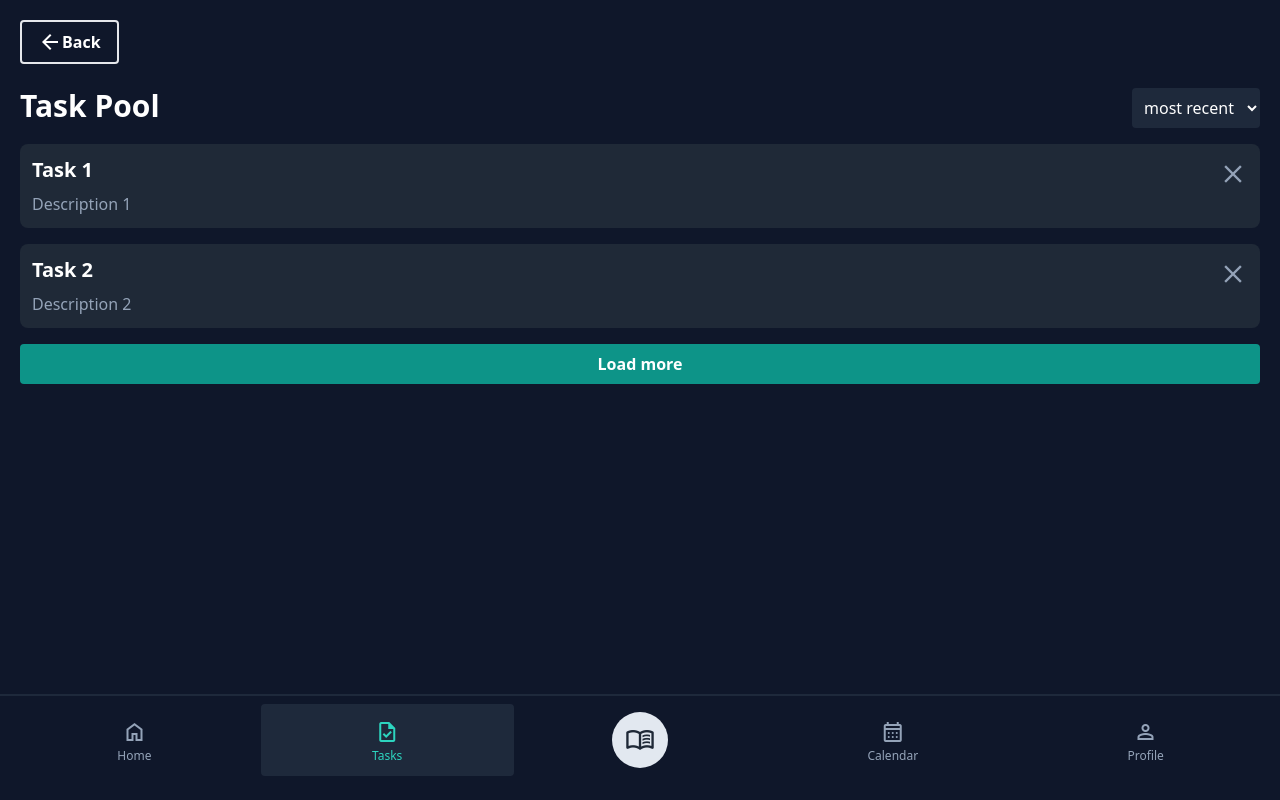
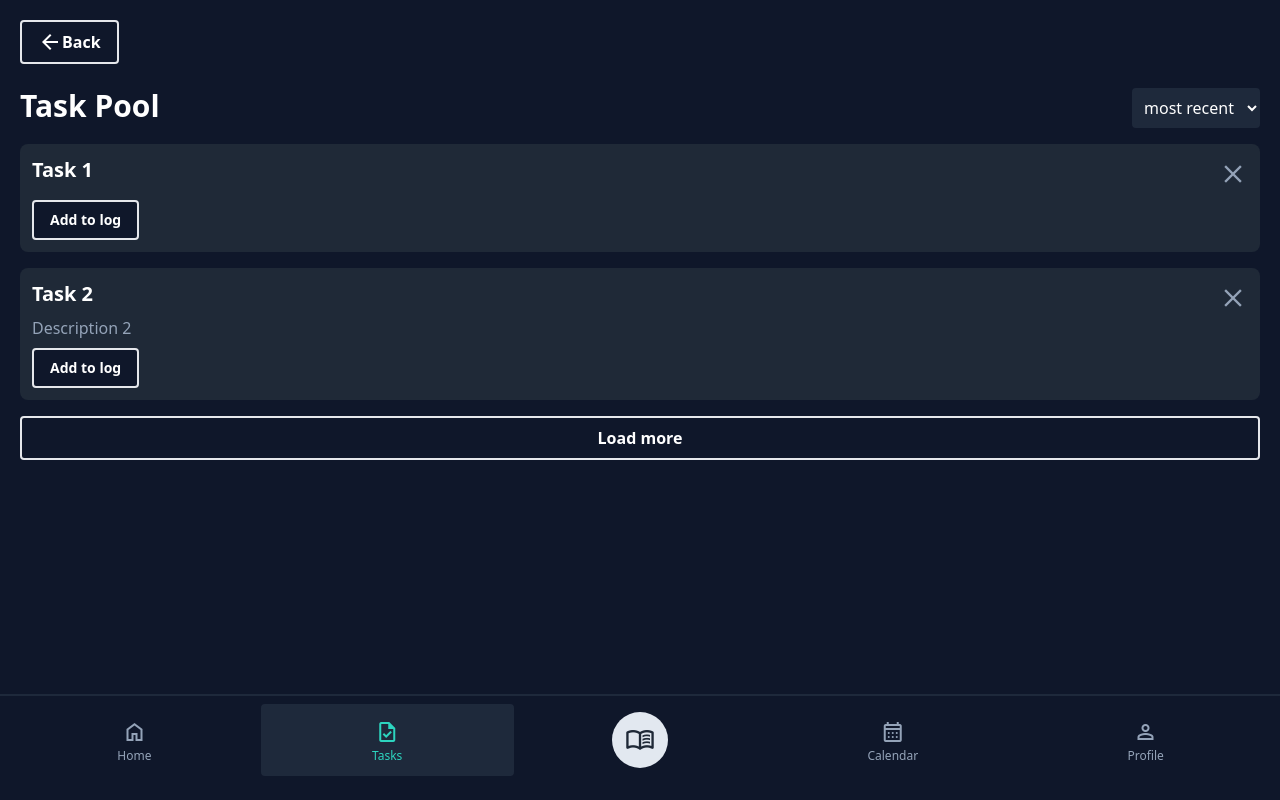
Before and after one commit to Zakkkk/tt-app, a React (Vite) app in the folder frontend/: page /tasks/pool in a window 1280 px wide. Built offline with nearby package versions, Linux system fonts and the light colour scheme.

Commit message:
more tasks

```diff
--- a/frontend/src/components/Button.tsx
+++ b/frontend/src/components/Button.tsx
@@ -1,15 +1,19 @@
+import React from "react";
+
 interface ButtonProps {
-  children: React.ReactNode;
-  className?: string;
-  buttonRole?: string;
-  onClick?: () => void;
+  children: React.ReactNode,
+  className?: string,
+  buttonRole?: string,
+  onClick?: () => void,
+  size?: string
 }
 
-const Button: React.FC<ButtonProps> = ({ children, className, buttonRole, onClick }) => {
+const Button: React.FC<ButtonProps> = ({ children, className, buttonRole, onClick, size }) => {
   return (
     <button className={`
       ${className ? className : ""}
       ${buttonRole === "primary" ? "bg-teal-600 border-none" : "bg-slate-900"}
+      ${size === "sm" ? "text-sm px-2 p-1" : "text-base"}
       focus:outline-2 outline-white focus:outline outline-offset-2 transition-all select-none
       border-2 rounded px-4 p-2 font-bold text-white inline-flex items-center justify-center
      `}
--- a/frontend/src/routes/Tasks/TaskPool.tsx
+++ b/frontend/src/routes/Tasks/TaskPool.tsx
@@ -3,6 +3,7 @@ import Button from "../../components/Button.tsx";
 import Select from "../../components/Select.tsx";
 import Task from "../../types/Task.ts";
 import { useState } from "react";
+import { NotificationContainer, useNotification } from "../../components/Notification/Notification.tsx";
 
 const TaskPool: React.FC = () => {
   enum Sort {
@@ -11,11 +12,13 @@ const TaskPool: React.FC = () => {
     ALPHABETICAL = "alphabetical",
   }
 
+  const { showNotification, notifications } = useNotification();
+
   const [tasks, setTasks] = useState<Task[]>([
     {
       id: 1,
       title: "Task 1",
-      description: "Description 1",
+      description: "",
       starting_at: "2021-09-01T00:00:00Z",
       every: 1,
       unit: "day",
@@ -60,12 +63,22 @@ const TaskPool: React.FC = () => {
   };
 
   const removeTask = (id: number) => {
+    // Need to update the backend
+
+    showNotification("Task removed");
     setTasks((prevTasks) => prevTasks.filter((task) => task.id !== id));
+  };
 
-    // Then need to update the backend
+  const moveTaskToLog = (id: number) => {
+    // Need to update the backend
+
+    showNotification("Task moved to log");
+    setTasks((prevTasks) => prevTasks.filter((task) => task.id !== id));
   };
 
   return (
+    <>
+      <NotificationContainer notifications={notifications} />
       <div className={"p-5"}>
         <Link to={"/tasks"}>
           <Button>
@@ -103,12 +116,14 @@ const TaskPool: React.FC = () => {
                 </div>
                 {/*<p className={""}>Generated {dateString}</p>*/}
                 <p>{task.description}</p>
+                <Button onClick={() => moveTaskToLog(task.id)} className={"mt-2"} size={"sm"}>Add to log</Button>
               </div>
             );
           })}
-        <Button buttonRole={"primary"} className={"mt-4"}>Load more</Button>
+          <Button className={"mt-4"}>Load more</Button>
         </div>
       </div>
+    </>
   );
 };
 
```
Lines whose indentation alone changed are shown as unchanged.
